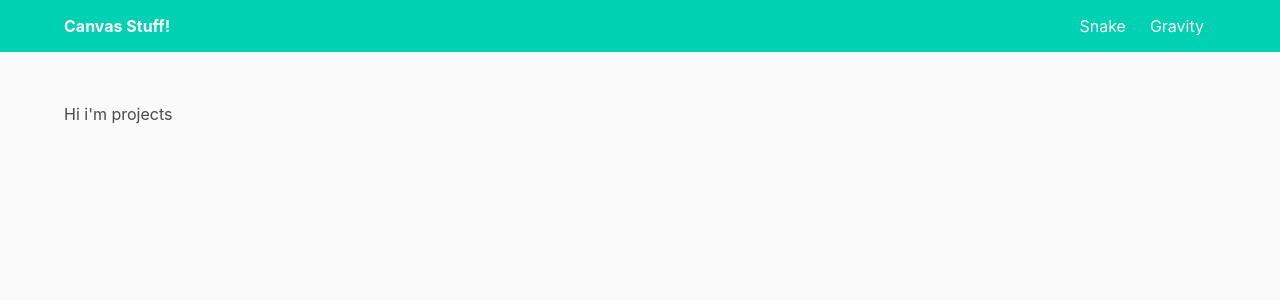
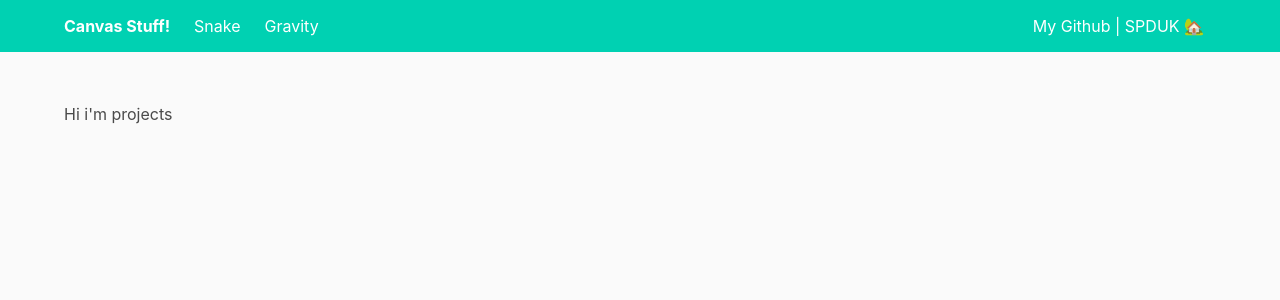
Before and after one commit to SPDUK/CanvasProjects, a React (Create React App) app: page / in a window 1280 px wide. Shown: the top 300 px of the page. Built offline with nearby package versions, Linux system fonts and the light colour scheme; the HTML template or start-up script is replaced by a standard one.

Commit message:
Changed navbar to put links on left and github on right

```diff
--- a/src/Hoc/Navbar/Navbar.jsx
+++ b/src/Hoc/Navbar/Navbar.jsx
@@ -9,8 +9,6 @@ const Navbar = () => (
         <a href="/" className="navbar-item">
           <strong>Canvas Stuff!</strong>
         </a>
-      </div>
-      <div className="navbar-end">
         <Link to="/snake" className="navbar-item">
           Snake
         </Link>
@@ -18,6 +16,11 @@ const Navbar = () => (
           Gravity
         </Link>
       </div>
+      <div className="navbar-end">
+        <a className="navbar-item" href="https://github.com/SPDUK">
+          My Github | SPDUK 🏡
+        </a>
+      </div>
     </div>
   </nav>
 );
```
